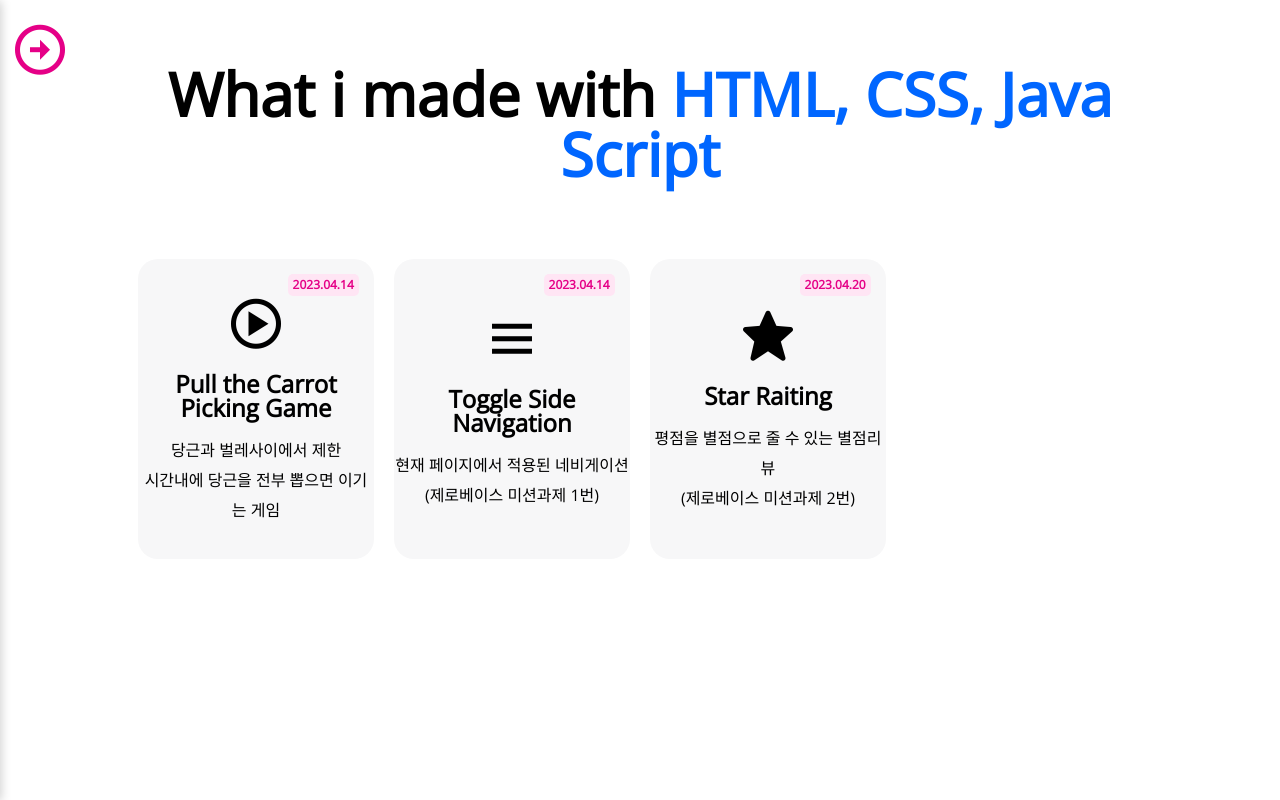
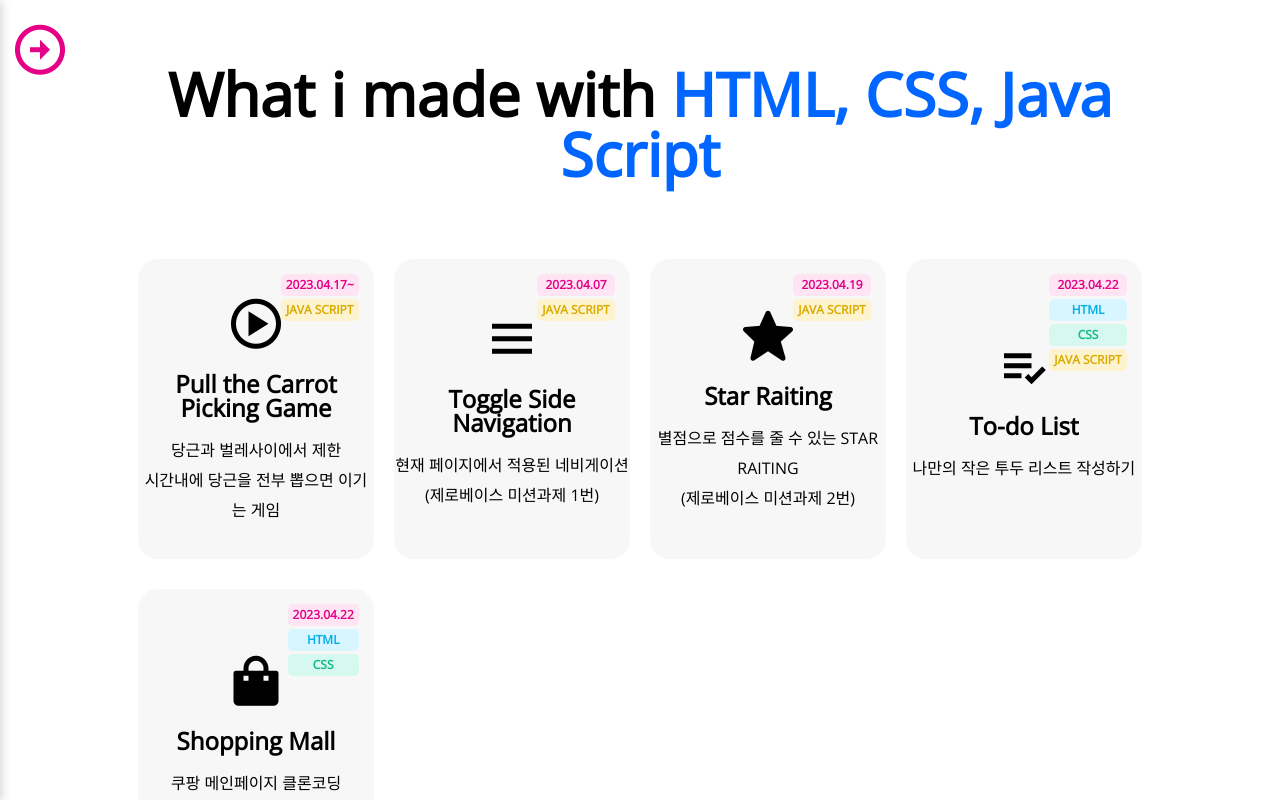
Before and after one commit to heysunny612/portfolio_js, a plain HTML site: page index.html in a window 1280 px wide. Drawn offline with nearby package versions, Linux system fonts and the light colour scheme.

Commit message:
메인 아이템리스트 스킬 뱃지 생성

```diff
--- a/index.html
+++ b/index.html
@@ -52,40 +52,85 @@
               <a href="./pages/pullGame.html">
                 <span class="icon"><i class="bx bx-play-circle"></i></span>
                 <span class="title">Pull the Carrot Picking Game</span>
-                <span class="description"
-                  >당근과 벌레사이에서 제한 <br />시간내에 당근을 전부 뽑으면
+                <span class="description">
+                  당근과 벌레사이에서 제한 <br />시간내에 당근을 전부 뽑으면
                   이기는 게임
                 </span>
-                <span class="date">2023.04.14</span>
-                <span class="hover-box"
-                  >Click on the page to play this game</span
-                >
+                <span class="hover-box">
+                  Click on the page to play this game
+                </span>
+                <div class="skill">
+                  <span class="date">2023.04.17~</span>
+                  <span class="js">JAVA SCRIPT</span>
+                </div>
               </a>
             </li>
             <li class="item-list">
               <a href="#">
                 <span class="icon"><i class="bx bx-menu"></i></span>
                 <span class="title">Toggle Side Navigation</span>
-                <span class="description"
-                  >현재 페이지에서 적용된 네비게이션<br />
-                  (제로베이스 미션과제 1번)</span
-                >
-                <span class="date">2023.04.14</span>
-                <span class="hover-box"
-                  >Just click on the navigation on this page</span
-                >
+                <span class="description">
+                  현재 페이지에서 적용된 네비게이션<br />
+                  (제로베이스 미션과제 1번)
+                </span>
+                <span class="hover-box">
+                  Just click the navigation on this page
+                </span>
+                <div class="skill">
+                  <span class="date">2023.04.07</span>
+                  <span class="js">JAVA SCRIPT</span>
+                </div>
               </a>
             </li>
             <li class="item-list">
               <a href="./pages/starRating.html">
                 <span class="icon"><i class="bx bxs-star"></i></span>
                 <span class="title">Star Raiting</span>
+                <span class="description">
+                  별점으로 점수를 줄 수 있는 STAR RAITING<br />
+                  (제로베이스 미션과제 2번)
+                </span>
+                <span class="hover-box">View on the page</span>
+                <div class="skill">
+                  <span class="date">2023.04.19</span>
+                  <span class="js">JAVA SCRIPT</span>
+                </div>
+              </a>
+            </li>
+            <li class="item-list">
+              <a href="./pages/starRating.html">
+                <span class="icon"><i class="bx bx-list-check"></i></span>
+                <span class="title">To-do List</span>
+                <span class="description">
+                  나만의 작은 투두 리스트 작성하기
+                </span>
+                <span class="hover-box">View on the page</span>
+                <div class="skill">
+                  <span class="date">2023.04.22</span>
+                  <span class="html">HTML</span>
+                  <span class="css">CSS</span>
+                  <span class="js">JAVA SCRIPT</span>
+                </div>
+              </a>
+            </li>
+            <li class="item-list">
+              <a
+                href="https://heysunny612.github.io/misson1/Mission-01/index.html"
+                target="_blank"
+                rel="noreferrer"
+              >
+                <span class="icon"><i class="bx bxs-shopping-bag"></i></span>
+                <span class="title">Shopping Mall</span>
                 <span class="description"
-                  >평점을 별점으로 줄 수 있는 별점리뷰<br />
-                  (제로베이스 미션과제 2번)</span
-                >
-                <span class="date">2023.04.20</span>
-                <span class="hover-box">View on the page</span>
+                  >쿠팡 메인페이지 클론코딩 <br />
+                  (제로베이스 HTML/CSS 미션)
+                </span>
+                <span class="hover-box">Go to a new browser</span>
+                <div class="skill">
+                  <span class="date">2023.04.22</span>
+                  <span class="html">HTML</span>
+                  <span class="css">CSS</span>
+                </div>
               </a>
             </li>
           </ul>
--- a/stylesheet/scss/common/_main.scss
+++ b/stylesheet/scss/common/_main.scss
@@ -64,6 +64,36 @@ body {
           transform: translateY(0);
         }
       }
+      .skill {
+        display: flex;
+        flex-direction: column;
+        position: absolute;
+        top: 15px;
+        right: 15px;
+        span {
+          margin-bottom: 3px;
+          padding: 5px;
+          border-radius: 5px;
+          font-size: 12px;
+          font-weight: bold;
+          &.date {
+            color: $color-pink;
+            background-color: $bg-pink;
+          }
+          &.html {
+            color: $color-skyblue;
+            background-color: $bg-skyblue;
+          }
+          &.css {
+            color: $color-green;
+            background-color: $bg-green;
+          }
+          &.js {
+            color: $color-yellow;
+            background-color: $bg-yellow;
+          }
+        }
+      }
       span {
         display: block;
         letter-spacing: -0.8;
@@ -81,17 +111,7 @@ body {
           line-height: 30px;
           font-size: 16px;
         }
-        &.date {
-          position: absolute;
-          top: 15px;
-          right: 15px;
-          padding: 5px;
-          border-radius: 5px;
-          background-color: #ffe5f4;
-          color: $color-pink;
-          font-size: 12px;
-          font-weight: bold;
-        }
+
         &.hover-box {
           display: flex;
           align-items: center;
```
Also changed, not shown: stylesheet/style.css.
